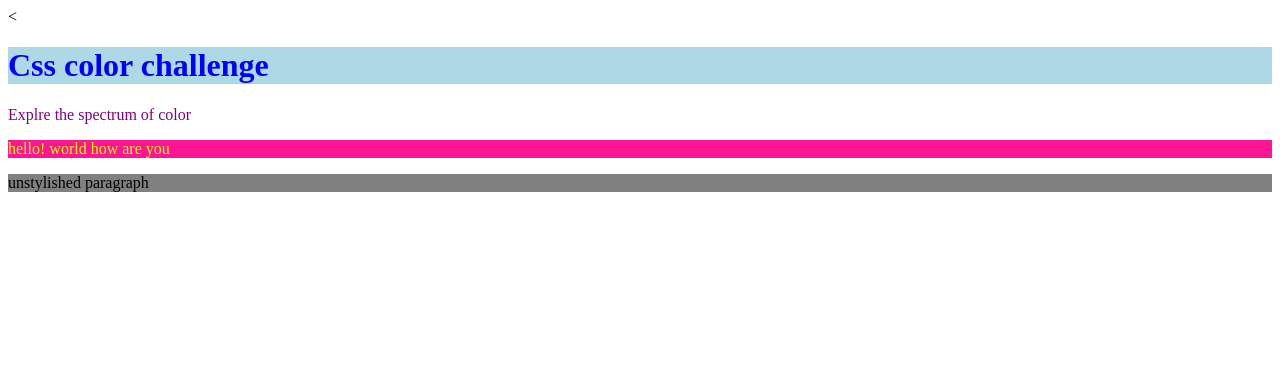
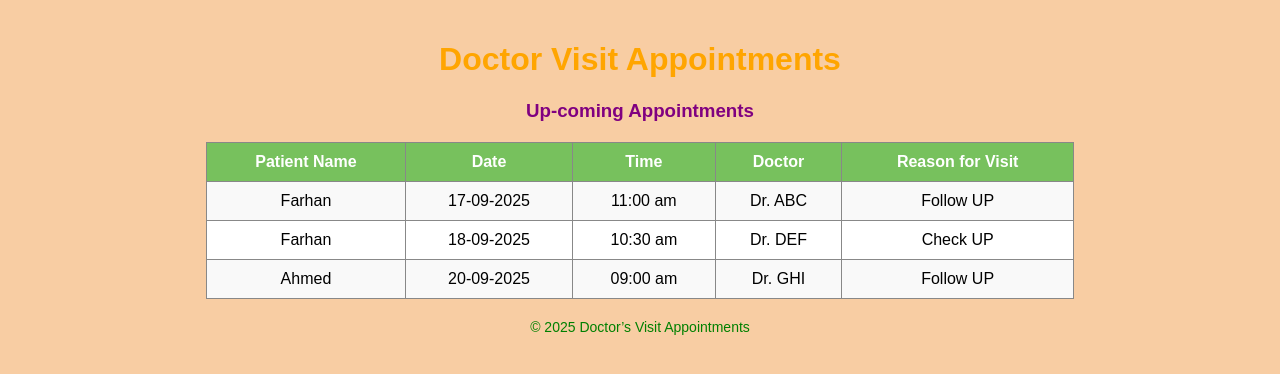
Before and after one commit to nimragillnimragill27-lgtm/Css-assigemnt-1, a plain HTML site: page index.html in a window 1280 px wide. Drawn offline with Linux system fonts and the light colour scheme.

Commit message:
complte assigment

```diff
--- a/index.html
+++ b/index.html
@@ -1,18 +1,48 @@
 <!DOCTYPE html>
-<html>
-
+<html lang="en">
 <head>
   <meta charset="UTF-8">
-  <meta name="viewport" content="width=device-width, initial-scale=1">
-  <title></title>
-  <<link rel="stylesheet" href="./style.css">
+  <meta name="viewport" content="width=device-width, initial-scale=1.0">
+  <title>Doctor Visit Appointments</title>
+  <link rel="stylesheet" href="style.css">
 </head>
+<body>
 
-<body>
-  <h1> Css color challenge</h1>
-  <p class="para-1">Explre the spectrum of color</p>
-  <p class="para-2">hello! world how are you</p>
-  <p class="para-3">unstylished paragraph</p>
+  <h1>Doctor Visit Appointments</h1>
+  <h3>Up-coming Appointments</h3>
+
+  <table>
+    <tr>
+      <th>Patient Name</th>
+      <th>Date</th>
+      <th>Time</th>
+      <th>Doctor</th>
+      <th>Reason for Visit</th>
+    </tr>
+    <tr>
+      <td>Farhan</td>
+      <td>17-09-2025</td>
+      <td>11:00 am</td>
+      <td>Dr. ABC</td>
+      <td>Follow UP</td>
+    </tr>
+    <tr>
+      <td>Farhan</td>
+      <td>18-09-2025</td>
+      <td>10:30 am</td>
+      <td>Dr. DEF</td>
+      <td>Check UP</td>
+    </tr>
+    <tr>
+      <td>Ahmed</td>
+      <td>20-09-2025</td>
+      <td>09:00 am</td>
+      <td>Dr. GHI</td>
+      <td>Follow UP</td>
+    </tr>
+  </table>
+
+  <p class="footer">© 2025 Doctor’s Visit Appointments</p>
+
 </body>
-
 </html>
--- a/style.css
+++ b/style.css
@@ -1,14 +1,43 @@
-h1{
-  color: blue;
-  background-color: lightblue;
+body {
+  background-color: #f8cda3;  /* light peach background */
+  font-family: Arial, sans-serif;
+  text-align: center;
+  margin: 0;
+  padding: 20px;
 }
-.para-1{
+
+h1 {
+  color: orange;
+}
+
+h3 {
   color: purple;
+  margin-bottom: 20px;
 }
-.para-2{
-  color: yellow;
-  background-color: deeppink;
+
+table {
+  margin: 0 auto;
+  border-collapse: collapse;
+  width: 70%;
+  background-color: #fff;
 }
-.para-3{
-background-color: grey;
+
+th, td {
+  border: 1px solid #888;
+  padding: 10px;
 }
+
+th {
+  background-color: #77c15d; /* green header */
+  color: white;
+}
+
+tr:nth-child(even) {
+  background-color: #f9f9f9;
+}
+
+.footer {
+  color: green;
+  margin-top: 20px;
+  font-size: 14px;
+}
```
